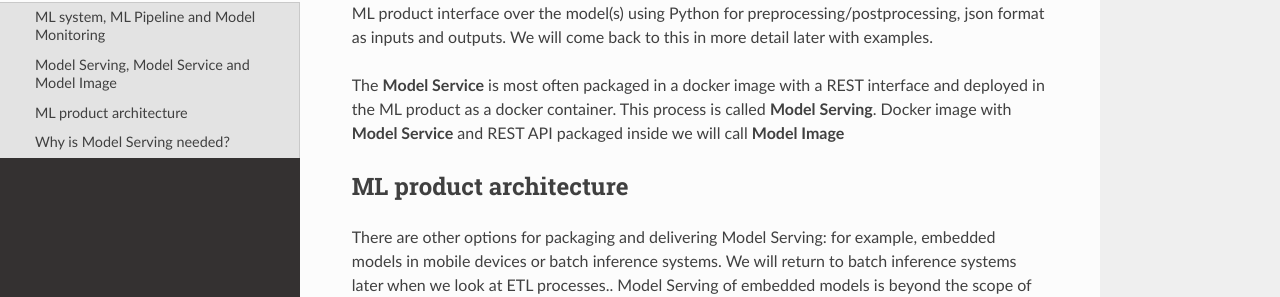
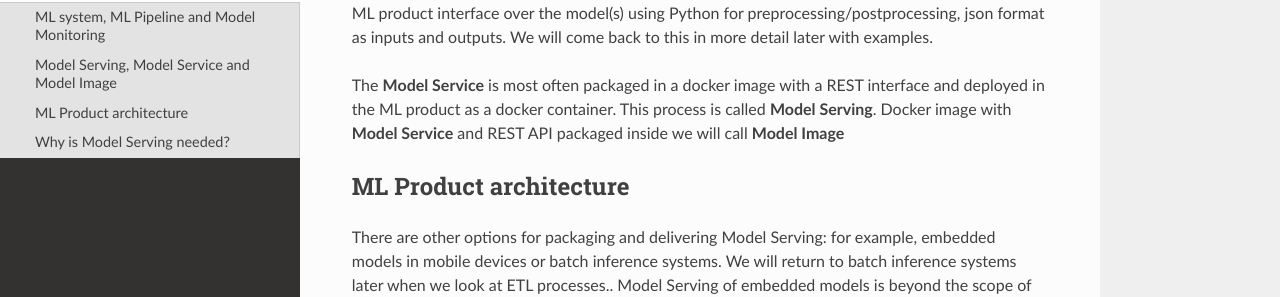
Before and after one commit to 4-DS/SinaraML-Def-Guide, a Sphinx documentation site: the page built from docs/source/concepts.rst, in a window 1280 px wide and 900 px high, scrolled down 1594 px. Shown: the part 189-486 px from the top of the window. Built offline with Sphinx 7.4.7 and the Read the Docs theme 2.0.0, drawn with Linux system fonts in a browser that asks for light colours.

```diff
--- a/docs/source/concepts.rst
+++ b/docs/source/concepts.rst
@@ -32,7 +32,7 @@ To be precise, the output of a machine learning pipeline is usually not a model,
 
 The **Model Service** is most often packaged in a docker image with a REST interface and deployed in the ML product as a docker container. This process is called **Model Serving**. Docker image with **Model Service** and REST API packaged inside we will call **Model Image**
 
-ML product architecture
+ML Product architecture
 ************************
 
 
```
